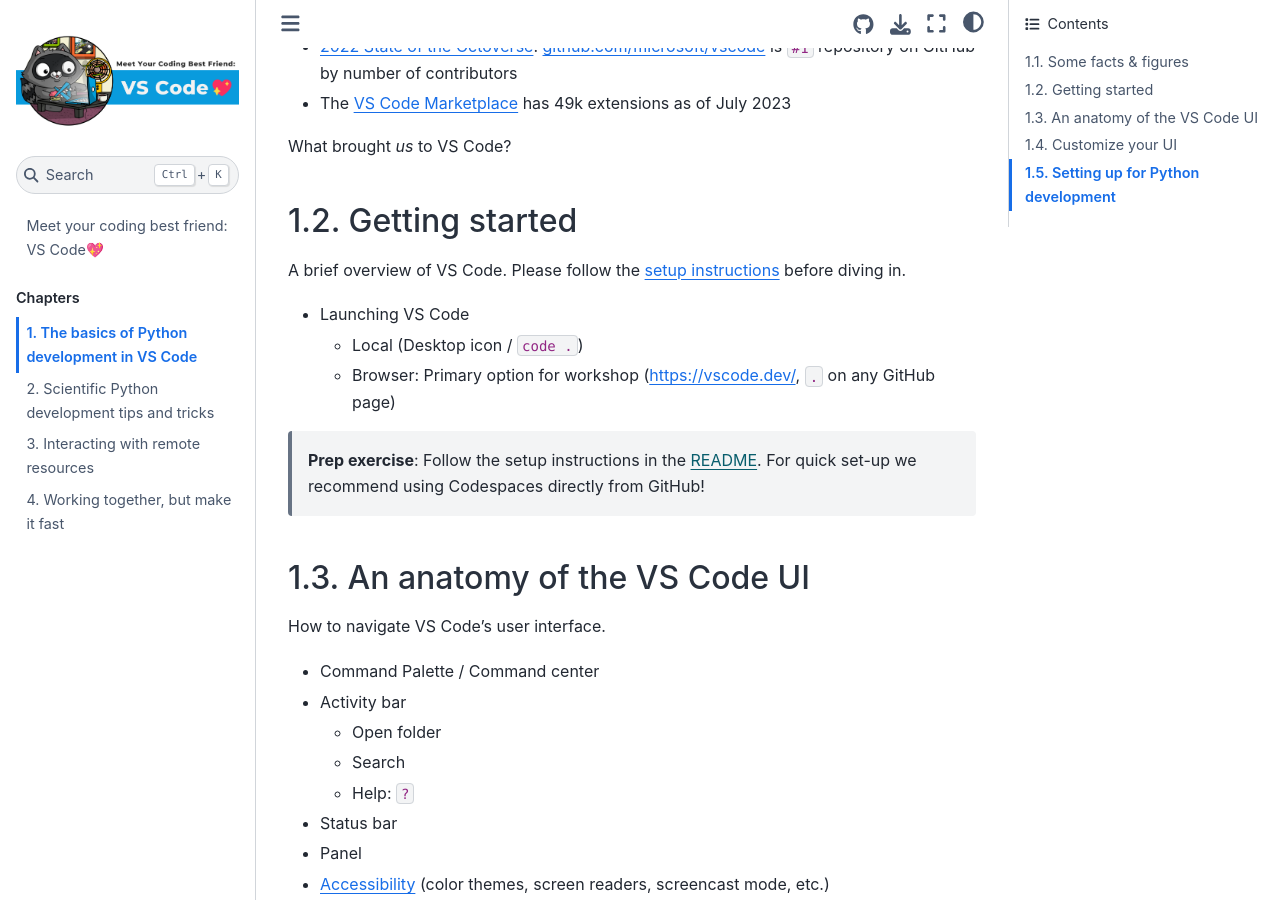
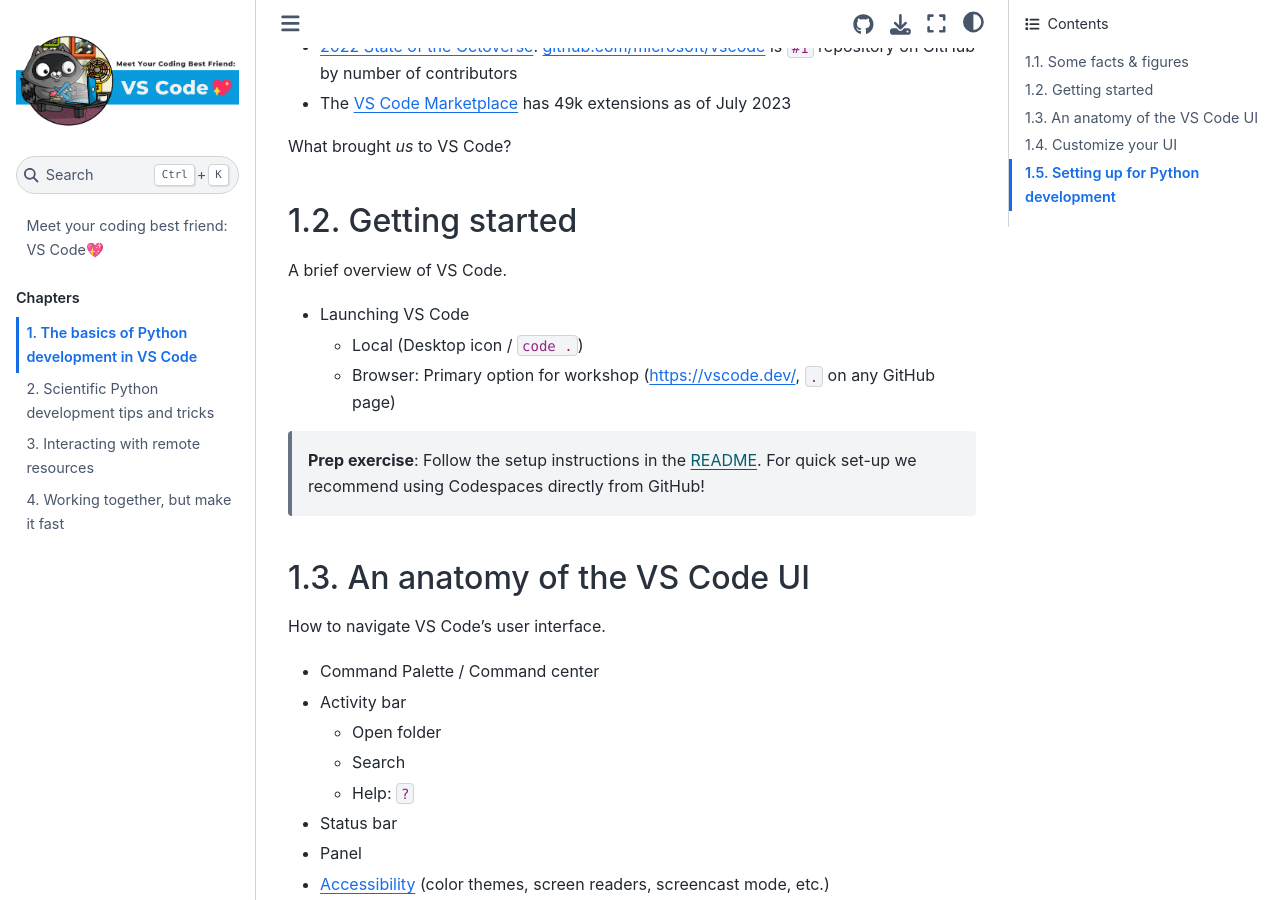
Before and after one commit to crazy4pi314/scipy-vscode-tutorial, a Jupyter Book: the page built from 1-basics.md, in a window 1280 px wide and 900 px high, scrolled down 808 px. Built offline with Jupyter Book 1.0.4 settings and Sphinx 7.4.7 and the Sphinx Book theme 1.1.4, drawn with Linux system fonts in a browser that asks for light colours.

Commit message:
remove redundant line

```diff
--- a/1-basics.md
+++ b/1-basics.md
@@ -25,7 +25,7 @@
 
 ## Getting started
 
-A brief overview of VS Code. Please follow the [setup instructions](./README.md#setup-instructions) before diving in.
+A brief overview of VS Code.
 
 - Launching VS Code
   - Local (Desktop icon / `code .`)
```
